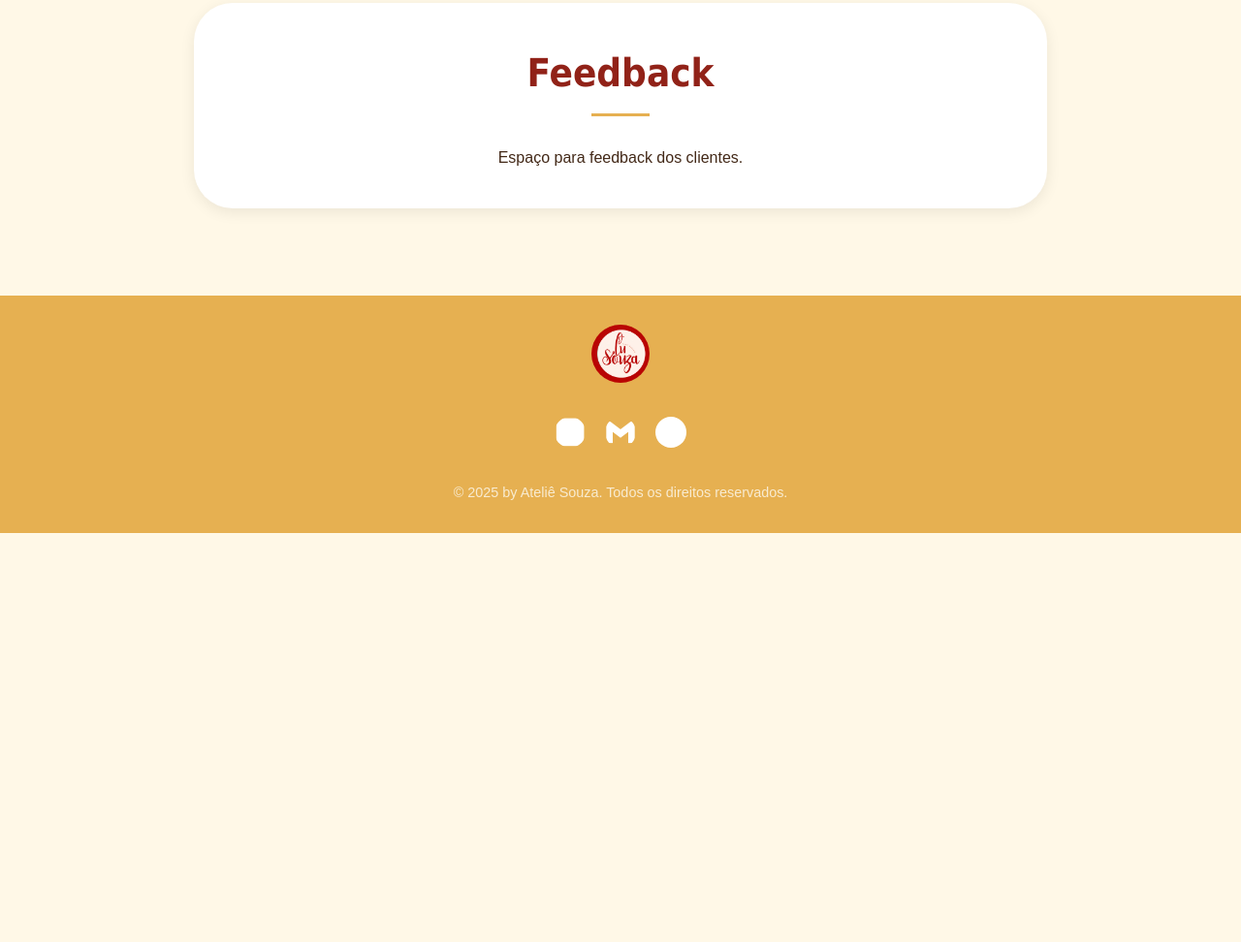
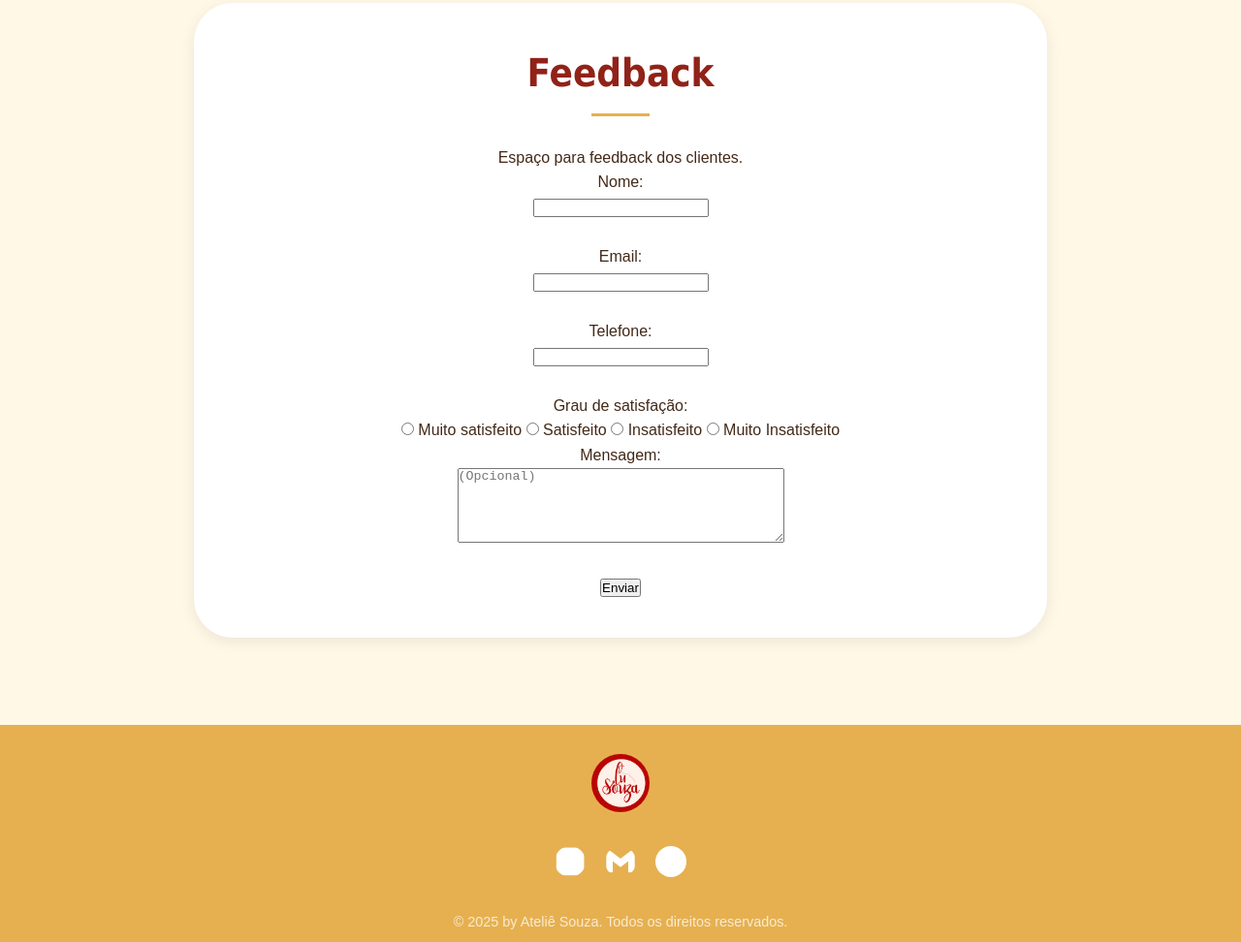
Before and after one commit to Mymylle/Site-Web-Lu-Souza, a plain HTML site: page index.html in a window 1280 px wide. Shown: the part 3609-4581 px from the top of the page at 97% size. Before the commit the page ends 4159 px from the top, so only its background shows below. Drawn offline with Linux system fonts and the light colour scheme.

Commit message:
forms feedback commit

```diff
--- a/index.html
+++ b/index.html
@@ -123,6 +123,34 @@
             <h2>Feedback</h2>
             <div class="text-content">
                 <p>Espaço para feedback dos clientes.</p>
+            </div>
+             <div>
+              <form action="salvar.php" method="post">
+                <label>Nome:</label><br>
+                <input type="text" name="nome" required><br><br>
+
+                <label>Email:</label><br>
+                <input type="email" name="email" required><br><br>
+
+                <label>Telefone:</label><br>
+                <input type="text" name="telefone" required><br><br>
+
+                <p>Grau de satisfação:</p>
+                <input type="radio" id="msatisfeito"  name="satisfacao">
+                <label for="satisfacao">Muito satisfeito</label>
+                <input type="radio" id="satisfeito" name="satisfacao">
+                <label for="satisfacao">Satisfeito</label>
+                <input type="radio" id="insatisfeito" name="satisfacao">
+                <label for="satisfacao">Insatisfeito</label>
+                <input type="radio" id="minsatisfeito" name="satisfacao">
+                <label for="satisfacao">Muito Insatisfeito</label>
+                <br>
+                <label>Mensagem:</label><br>
+                <textarea  placeholder="(Opcional)" name="mensagem" rows="5" cols="40" required></textarea><br><br>
+
+                <button type="submit">Enviar</button>
+              </form>
+
                 </div>
         </section>
     </main>
```
